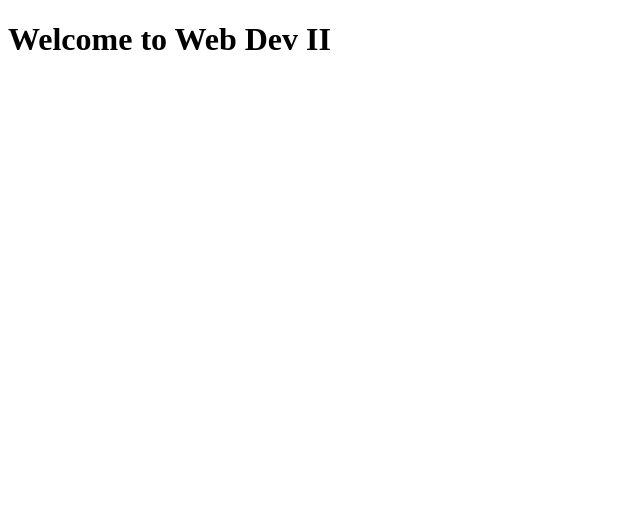
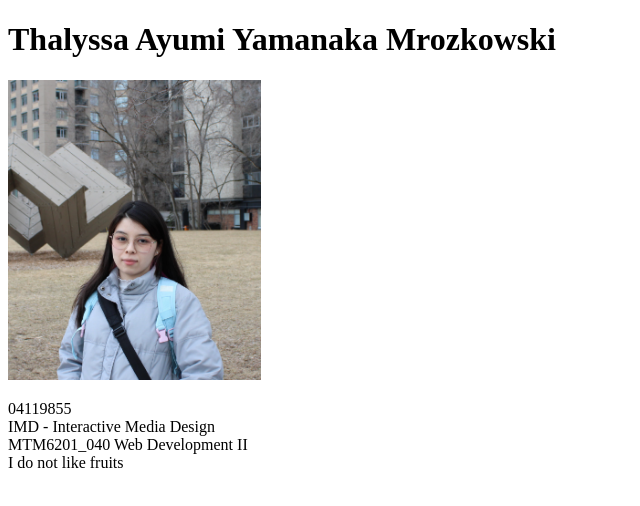
Before and after one commit to yama0058/mtm6201-week1, a plain HTML site: page index.html in a window 1280 px wide. Shown: the whole page, without its empty margins (0-640 px from the left). Drawn offline with Linux system fonts and the light colour scheme.

Commit message:
Add information about me

```diff
--- a/index.html
+++ b/index.html
@@ -3,9 +3,20 @@
 <head>
     <meta charset="UTF-8">
     <meta name="viewport" content="width=device-width, initial-scale=1.0">
-    <title>MTM6201 Web Dev II - Week 1</title>
+    <title>Thalyssa Ayumi Yamanaka Mrozkowski</title>
 </head>
 <body>
-    <h1>Welcome to Web Dev II</h1>
+    <h1>Thalyssa Ayumi Yamanaka Mrozkowski</h1>
+
+    <main>
+        <img src="images/IMG_0697.jpg" width=20%>
+    </main>
+
+    <dl>
+        <dt>04119855</dt>
+        <dt>IMD - Interactive Media Design</dt>
+        <dt>MTM6201_040 Web Development II</dt>
+        <dt>I do not like fruits</dt>
+    </dl>
 </body>
 </html>
```
Also changed, not shown: images/IMG_0697.JPG (added).
